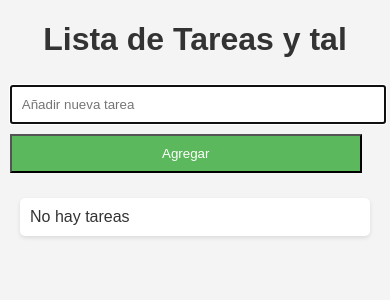
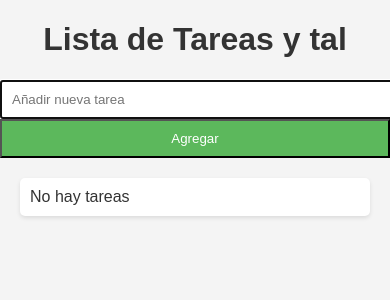
Before and after one commit to arturoytal/todo, a PHP site: page / in a window 390 px wide; the page is wider, and only the part inside the window is pictured. Shown: the top 300 px of that part. Run offline with PHP 8.4, Linux system fonts and the light colour scheme; data that the repository does not hold is empty; a stand-in replaces the project's code that opens the database connection; some libraries are stand-ins or nearby versions.

Commit message:
Reajsute pantalla estrecha para el button...

```diff
--- a/style.css
+++ b/style.css
@@ -78,12 +78,11 @@ ul li input[type="checkbox"] {
     }
 
     form {
-        width: 95%;
+        width: 100%;
         flex-direction: column;
     }
 
     input[type="text"], button {
-        width: 95%;
-        margin: 5px 0;
+        width: 100%;
     }
 }
```
